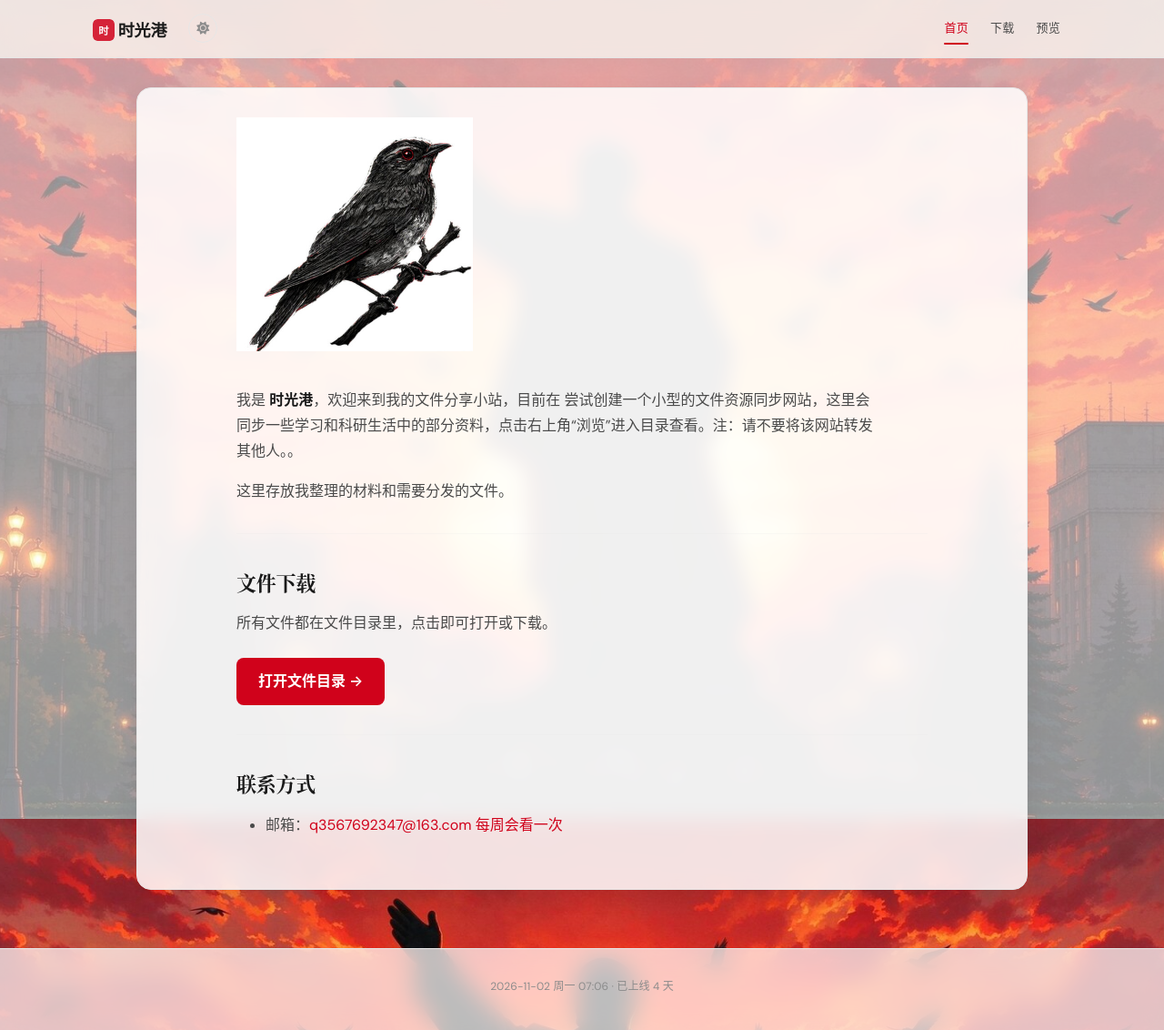
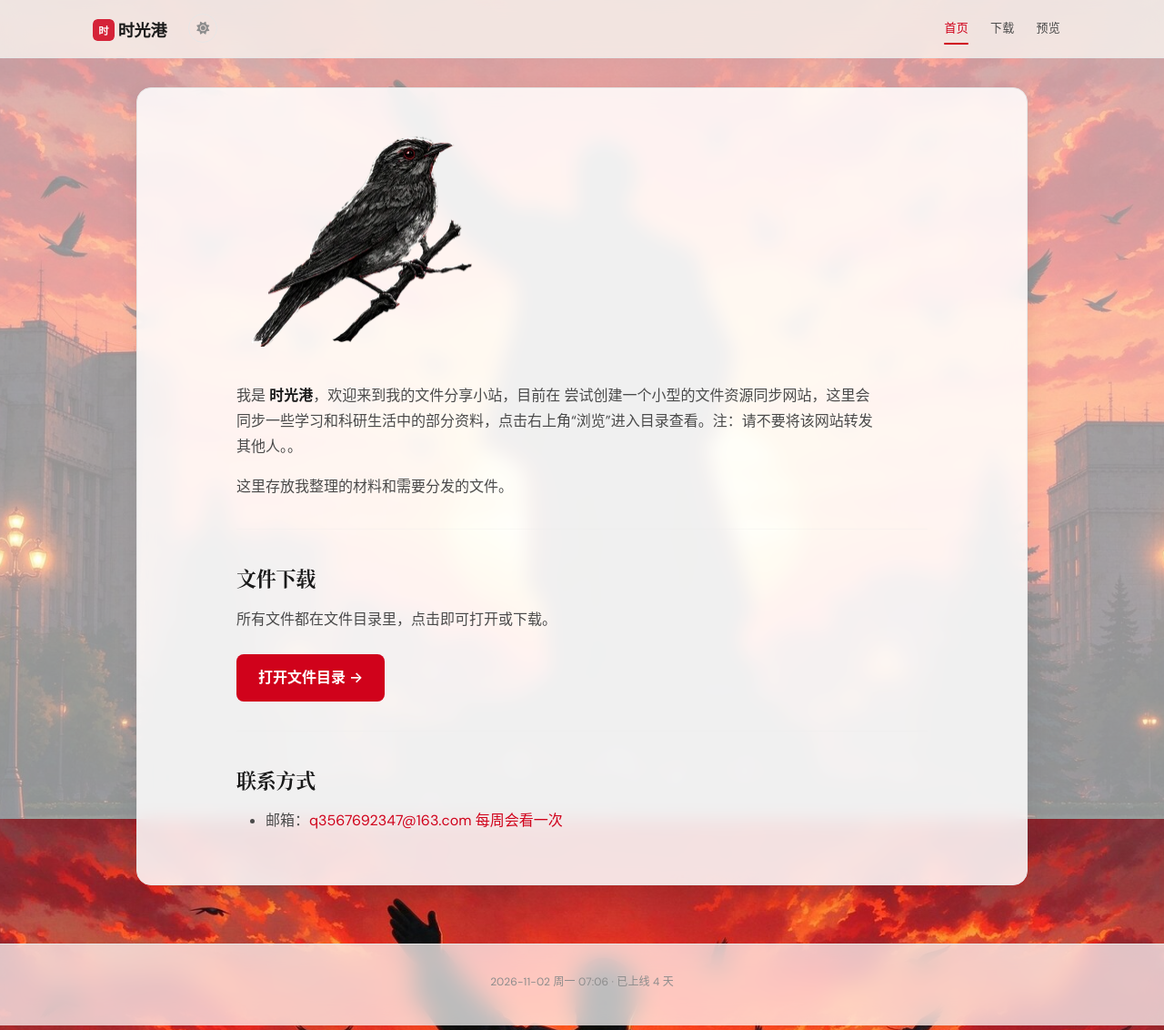
Before and after one commit to HanYi04/HanYi04.github.io, a Jekyll site: the page built from _pages/home.md, in a window 1280 px wide. Shown: the whole page at 91% size. Built offline with Jekyll 4.4.1, drawn with Linux system fonts in a browser that asks for light colours; a style sheet for code colours, icons or effects is not loaded.

Commit message:
更换头像为 gugu.webp（带透明通道，3.2M→52K）

```diff
--- a/_config.yml
+++ b/_config.yml
@@ -11,7 +11,7 @@ email: "q3567692347@163.com 每周会看一次"
 
 # 头像：把图片放进 assets/images/，这里只写文件名（例如 headshot.jpg）
 # 不想放头像就留空字符串 ""
-photo: "bugu.jpg"
+photo: "gugu.webp"
 
 # ---------- 2. 你的链接（用不到的留空即可） ----------
 links:
```
Also changed, not shown: assets/images/bugu.jpg (deleted), assets/images/gugu.webp (added).
